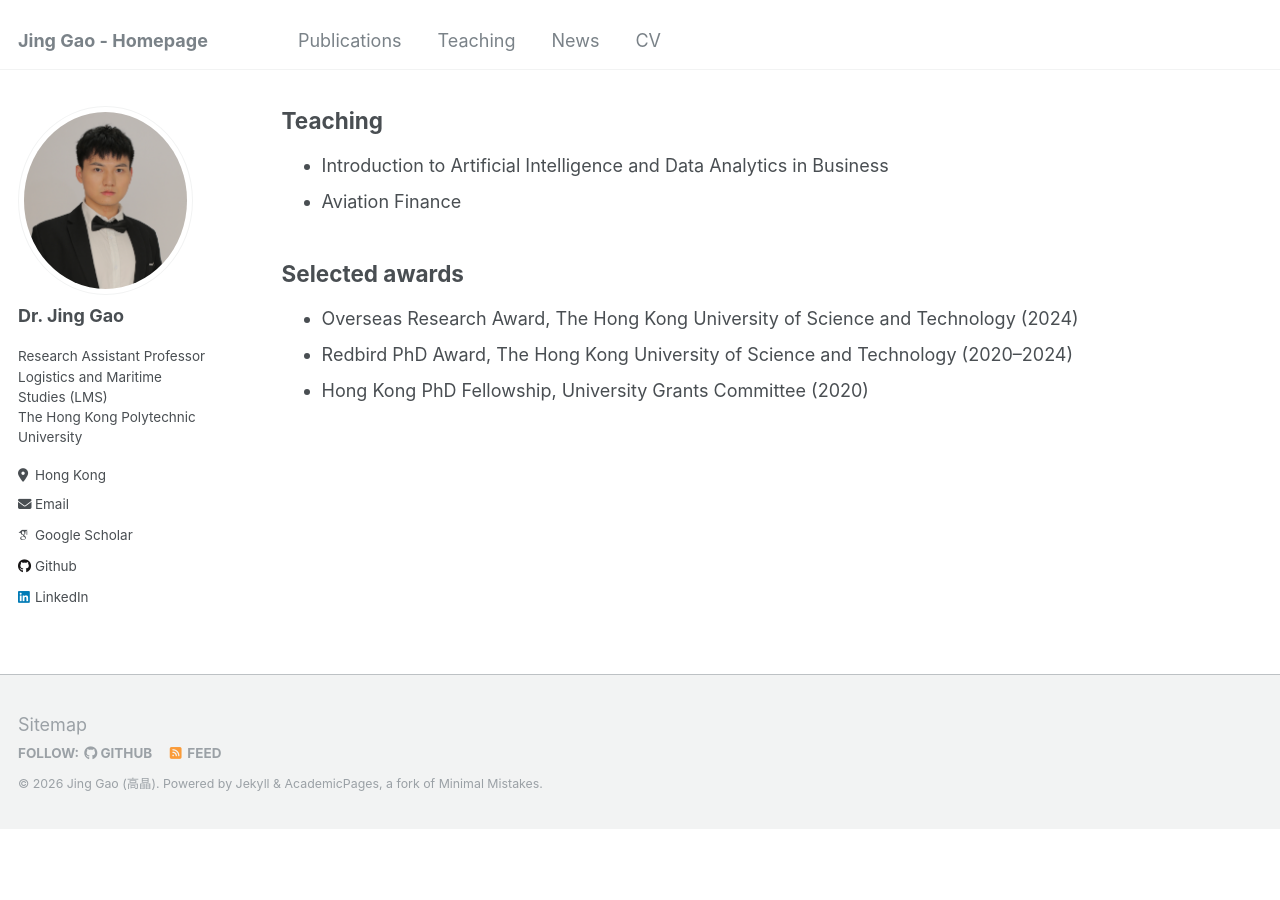
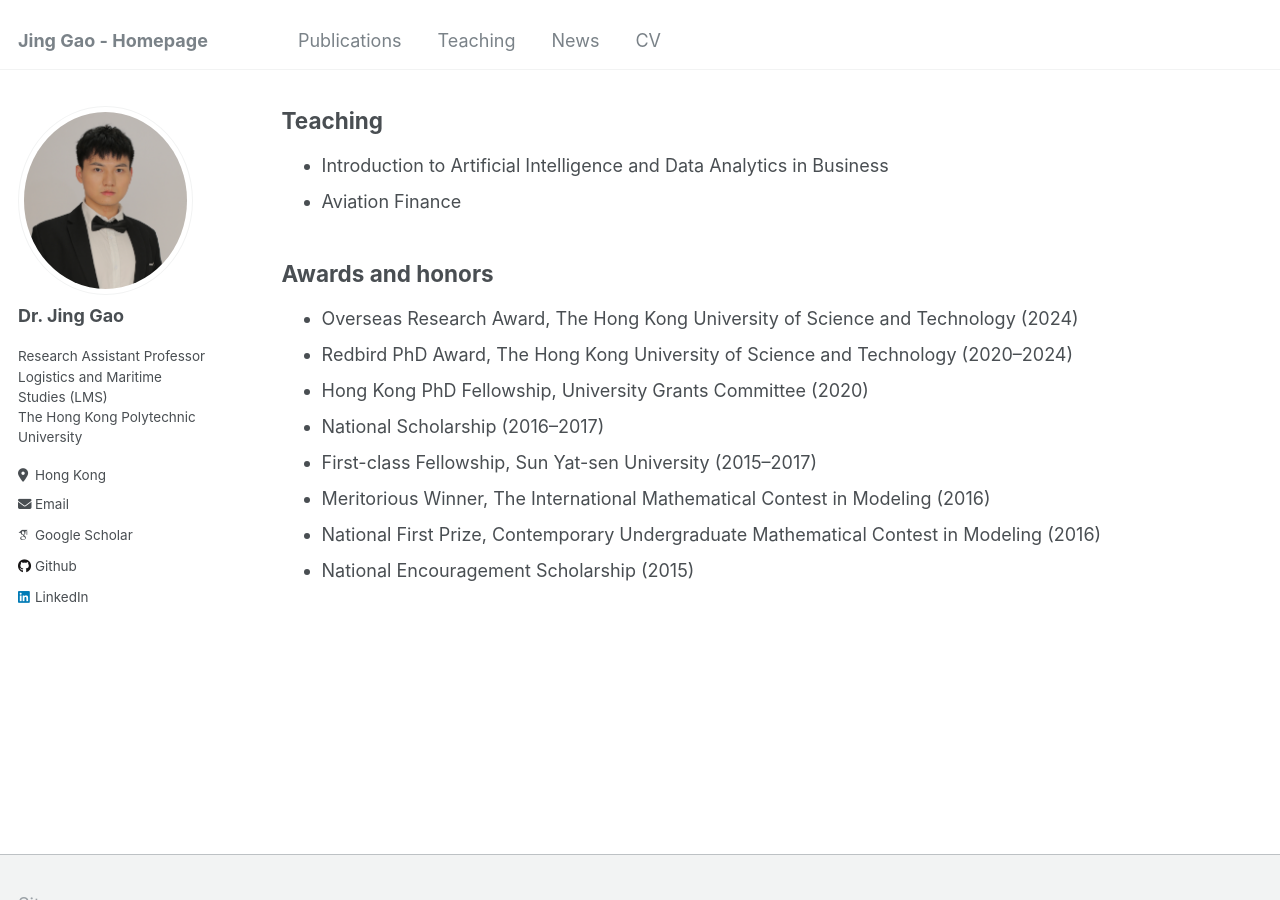
Before and after one commit to jgaoax/jgaoax.github.io, a Jekyll site: the page built from _pages/cv.md, in a window 1280 px wide and 900 px high, scrolled down 414 px. Built offline with Jekyll 4.4.1, drawn with Linux system fonts in a browser that asks for light colours; some web fonts are replaced; before the commit the page ends 1244 px from its top, so only the background shows below that.

Commit message:
Restore earlier awards to website CV

```diff
--- a/_pages/cv.md
+++ b/_pages/cv.md
@@ -23,8 +23,13 @@ Research Assistant Professor, Department of Logistics and Maritime Studies, The
 - Introduction to Artificial Intelligence and Data Analytics in Business
 - Aviation Finance
 
-## Selected awards
+## Awards and honors
 
 - Overseas Research Award, The Hong Kong University of Science and Technology (2024)
 - Redbird PhD Award, The Hong Kong University of Science and Technology (2020–2024)
 - Hong Kong PhD Fellowship, University Grants Committee (2020)
+- National Scholarship (2016–2017)
+- First-class Fellowship, Sun Yat-sen University (2015–2017)
+- Meritorious Winner, The International Mathematical Contest in Modeling (2016)
+- National First Prize, Contemporary Undergraduate Mathematical Contest in Modeling (2016)
+- National Encouragement Scholarship (2015)
```
Also changed, not shown: 1 other file.
